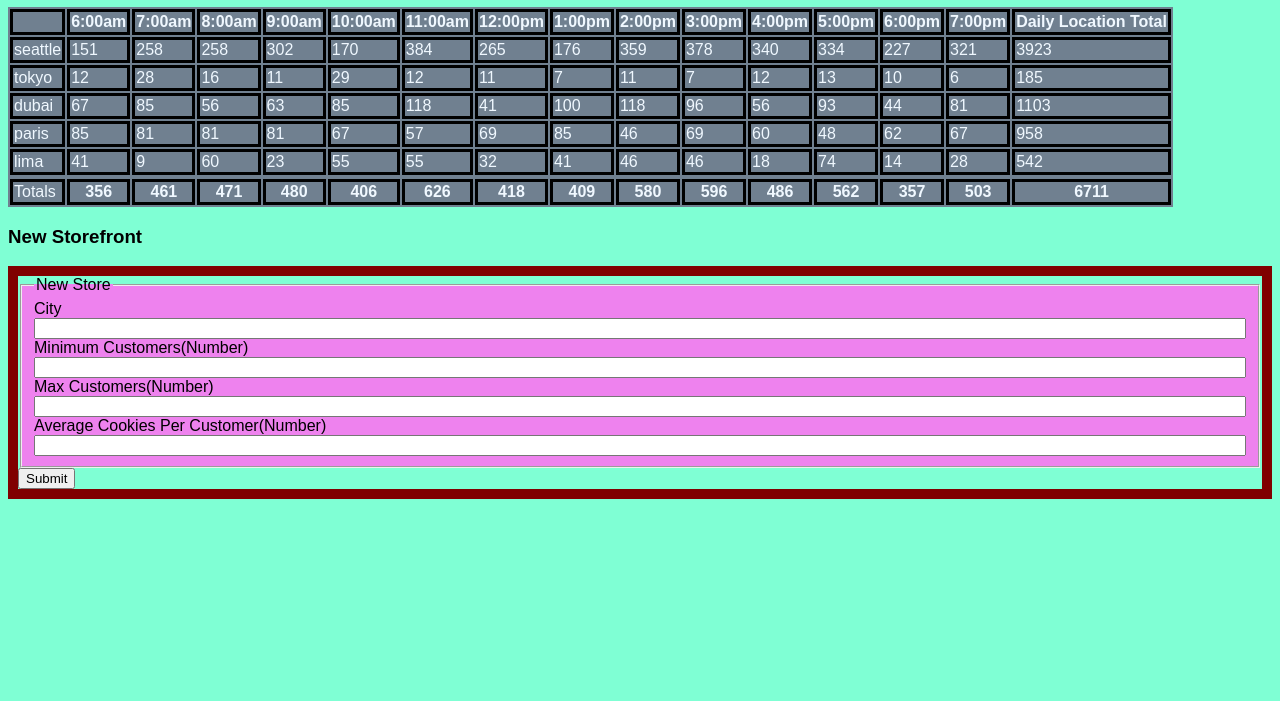
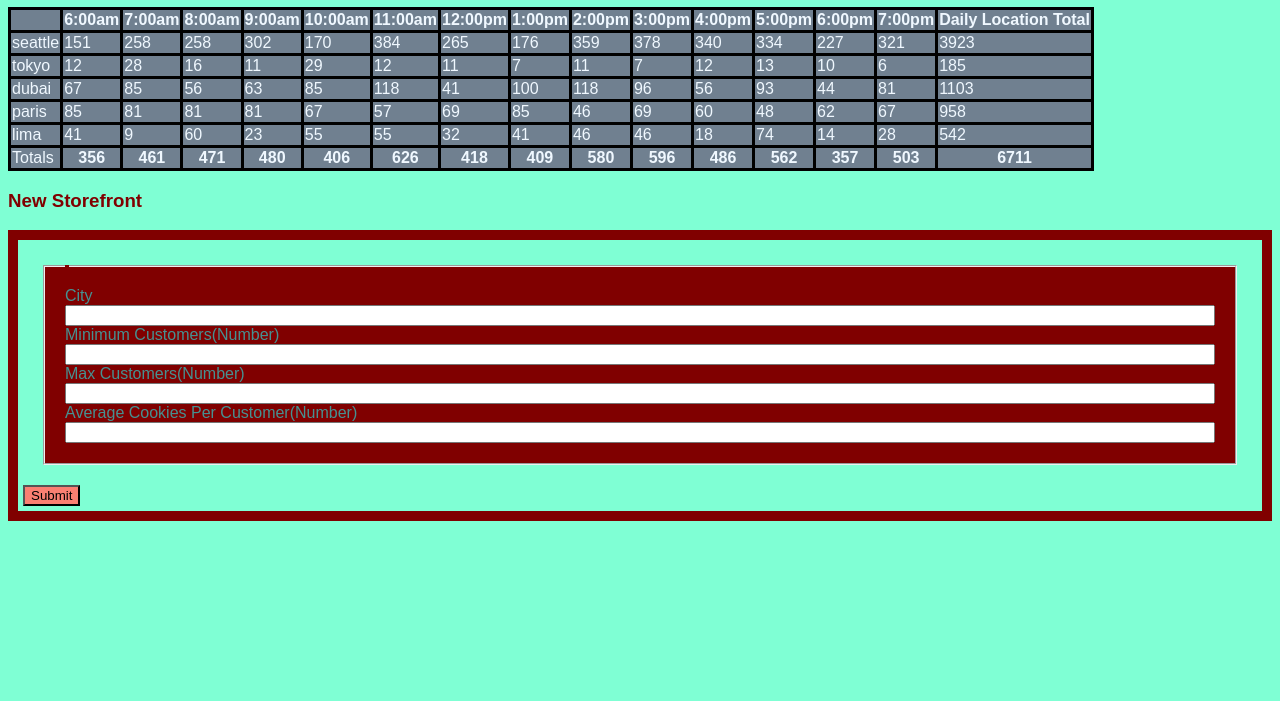
Before and after one commit to Adrian6759/cookie-stand, a plain HTML site: page sales.html in a window 1280 px wide. Shown: the part 99-800 px from the top of the page. Drawn offline with Linux system fonts and the light colour scheme.

Commit message:
Added styling. Unsuccessful at solving js issue

```diff
--- a/js/app.js
+++ b/js/app.js
@@ -64,12 +64,12 @@ function tableHeader() {
   tableHeadRow.appendChild(totalsSpot);
 }
 
-tableHeader();
+
 
 function tableFooter() {
   let tableFoot = document.getElementById('table');
   let tableFootRow = document.createElement('tr');
-  tableFootRow.id = 'tableRow';
+  tableFootRow.id = 'tableRow1';
   tableFoot.appendChild(tableFootRow);
   let totals = document.createElement('td');
   totals.textContent = 'Totals';
@@ -90,18 +90,21 @@ function tableFooter() {
   tableFoot.appendChild(totals2);
 }
 
+
+
 //Create Object Using Constructor
 let seattle = new Shop('seattle',23, 65, 6.3);
 let tokyo = new Shop('tokyo',3, 24, 1.2);
 let dubai = new Shop('dubai', 11, 38, 3.7);
 let paris = new Shop('paris', 20, 38, 2.3);
 let lima = new Shop('lima', 2, 16, 4.6);
-// tableFooter();
+
 // #pragma: Helper Functions - Utilities
 //Grabbed from MDN Docs
 function randomCustomer(minCustomers, maxCustomers) {
   return Math.floor(Math.random() * (maxCustomers - minCustomers +1) + minCustomers);
 }
+tableHeader();
 
 seattle.render();
 tokyo.render();
@@ -114,20 +117,18 @@ tableFooter();
 //Step 3: Define our Callback
 function handleSubmit(event) {
   event.preventDefault();
+
   let city = event.target.city.value;
-  console.log(city);
+
   let minCustomers = event.target.minCustomers.value;
   let maxCustomers = event.target.maxCustomers.value;
   let avgCookiesPerCust = event.target.avgCookiesPerCust.value;
   let newStore = new Shop(city, minCustomers, maxCustomers, avgCookiesPerCust);
-  let deleteRow = document.getElementById('tableRow');
-  console.log(deleteRow);
-  deleteRow.remove();
-
+  document.getElementById('tableRow1').remove();
   newStore.render();
+  myForm.reset();
   tableFooter();
 
-  myForm.reset();
 }
 //Step 2 Attach Event Listener: (type of event, callback function)
 myForm.addEventListener('submit', handleSubmit);
--- a/sales.css
+++ b/sales.css
@@ -3,10 +3,12 @@ body {
   font-family: 'Noto Sans Georgian', sans-serif;
 font-family: 'Open Sans', sans-serif;
 font-family: 'Work Sans', sans-serif;
+color: maroon;
 }
 table {
   background-color: slategray;
   color: aliceblue;
+  border-collapse: collapse;
   font-family: 'Open Sans', sans-serif;
 font-family: 'Work Sans', sans-serif;
 
@@ -29,9 +31,23 @@ header {
 
 form {
   border: 10px solid maroon;
+  padding: 5px;
 }
 fieldset {
   display: flex;
   flex-direction: column;
-  background-color: violet;
+
+  background-color: maroon;
+  color:antiquewhite;
+  margin: 20px;
+  padding: 20px;
+
 }
+
+button {
+  background-color: salmon;
+}
+
+form label {
+  color: rgba(29, 246, 246, 0.59);
+}
--- a/sales.html
+++ b/sales.html
@@ -18,7 +18,7 @@
 
   <form id="newStore">
     <fieldset>
-  <legend>New Store</legend>
+  <legend></legend>
   <label for="city">City</label>
   <input id="city" type="text" name="city">
 
@@ -31,6 +31,7 @@
   <label for="avgCookiesPerCust">Average Cookies Per Customer(Number)</label>
   <input id="avgCookiesPerCust" type="text" name="avgCookiesPerCust">
 
+
     </fieldset>
     <button type="Submit">Submit</button>
   </form>
--- a/style.css
+++ b/style.css
@@ -6,6 +6,8 @@ body {
 nav ul {
   display: flex;
   flex-direction: row;
+  align-items: center;
+  justify-content: space-between;
 }
 
 
```
Also changed, not shown: index.html (+12 -10 lines).
